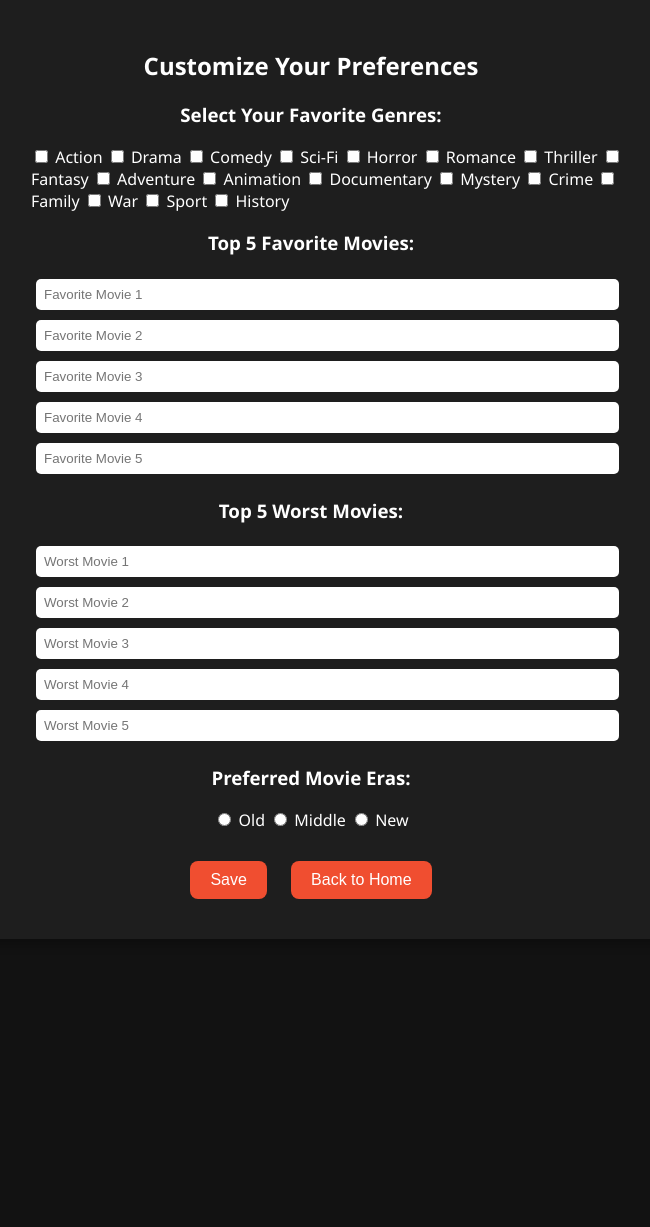
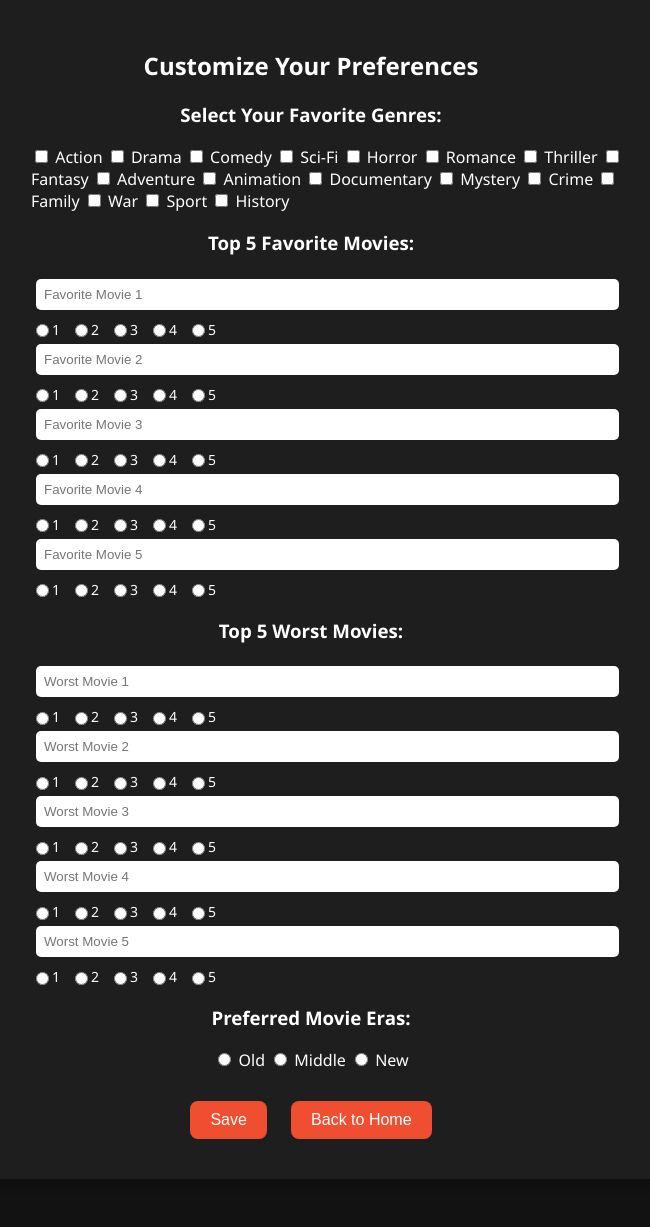
Before and after one commit to LikhithReddyM/CinePrompt, a Flask app: a page that uses templates/preferences.html in a window 1280 px wide. Shown: the part 49-1276 px from the top of the page, without its empty margins (329-979 px from the left). Before the commit the page ends 948 px from the top, so only its background shows below. Run offline with Flask 3, Linux system fonts and the light colour scheme.

Commit message:
Added radio button ratings and updated json

```diff
--- a/static/preferences.js
+++ b/static/preferences.js
@@ -3,16 +3,33 @@
 document.addEventListener("DOMContentLoaded", () => {
     const username = document.getElementById("usernameInput").value;
 
+    const getMoviesWithRatings = (type) => {
+      return Array.from({ length: 5 }, (_, i) => {
+        const movieName = document.querySelector(`input[name="${type}${i + 1}"]`)?.value.trim();
+        const rating = document.querySelector(`input[name="${type}${i + 1}Rating"]:checked`)?.value;
+
+        if (movieName) {
+          return {
+            title: movieName,
+            rating: rating ? parseInt(rating) : null
+          };
+        }
+
+        return null;
+      }).filter(Boolean);
+    };
+
     document.getElementById("savePreferences").addEventListener("click", () => {
       const genres = [...document.querySelectorAll('input[name="genre"]:checked')].map(input => input.value);
-      const favMovies = [1, 2, 3].map(i => document.querySelector(`input[name="favMovie${i}\"]`)?.value.trim()).filter(Boolean);
-      const worstMovies = [1, 2, 3].map(i => document.querySelector(`input[name="worstMovie${i}\"]`)?.value.trim()).filter(Boolean);
+      const favMovies = getMoviesWithRatings("favMovie");     // updated line
+      const worstMovies = getMoviesWithRatings("worstMovie"); // updated line
       const era = document.querySelector('input[name="era"]:checked')?.value || '';
 
       const data = {
         username,
         timestamp: new Date().toISOString()
       };
+
       if (genres.length) data.genres = genres;
       if (favMovies.length) data.favMovies = favMovies;
       if (worstMovies.length) data.worstMovies = worstMovies;
--- a/static/styles.css
+++ b/static/styles.css
@@ -97,3 +97,17 @@ body {
     from { opacity: 0; }
     to   { opacity: 1; }
   }
+
+  .rating-group {
+    margin-top: 5px;
+    display: flex;
+    gap: 10px;
+    align-items: center;
+    flex-wrap: wrap;
+  }
+
+  .rating-group label {
+    display: flex;
+    align-items: center;
+    font-size: 14px;
+  }
--- a/templates/preferences.html
+++ b/templates/preferences.html
@@ -37,20 +37,118 @@
 
     <h3>Top 5 Favorite Movies:</h3>
     <div class="input-list">
+      <div class="movie-input">
         <input type="text" name="favMovie1" placeholder="Favorite Movie 1">
+        <div class="rating-group">
+          <label><input type="radio" name="favMovie1Rating" value="1"> 1</label>
+          <label><input type="radio" name="favMovie1Rating" value="2"> 2</label>
+          <label><input type="radio" name="favMovie1Rating" value="3"> 3</label>
+          <label><input type="radio" name="favMovie1Rating" value="4"> 4</label>
+          <label><input type="radio" name="favMovie1Rating" value="5"> 5</label>
+        </div>
+      </div>
+
+      <div class="movie-input">
         <input type="text" name="favMovie2" placeholder="Favorite Movie 2">
+        <div class="rating-group">
+          <label><input type="radio" name="favMovie2Rating" value="1"> 1</label>
+          <label><input type="radio" name="favMovie2Rating" value="2"> 2</label>
+          <label><input type="radio" name="favMovie2Rating" value="3"> 3</label>
+          <label><input type="radio" name="favMovie2Rating" value="4"> 4</label>
+          <label><input type="radio" name="favMovie2Rating" value="5"> 5</label>
+        </div>
+      </div>
+
+      <div class="movie-input">
         <input type="text" name="favMovie3" placeholder="Favorite Movie 3">
+        <div class="rating-group">
+          <label><input type="radio" name="favMovie3Rating" value="1"> 1</label>
+          <label><input type="radio" name="favMovie3Rating" value="2"> 2</label>
+          <label><input type="radio" name="favMovie3Rating" value="3"> 3</label>
+          <label><input type="radio" name="favMovie3Rating" value="4"> 4</label>
+          <label><input type="radio" name="favMovie3Rating" value="5"> 5</label>
+        </div>
+      </div>
+
+      <div class="movie-input">
         <input type="text" name="favMovie4" placeholder="Favorite Movie 4">
+        <div class="rating-group">
+          <label><input type="radio" name="favMovie4Rating" value="1"> 1</label>
+          <label><input type="radio" name="favMovie4Rating" value="2"> 2</label>
+          <label><input type="radio" name="favMovie4Rating" value="3"> 3</label>
+          <label><input type="radio" name="favMovie4Rating" value="4"> 4</label>
+          <label><input type="radio" name="favMovie4Rating" value="5"> 5</label>
+        </div>
+      </div>
+
+      <div class="movie-input">
         <input type="text" name="favMovie5" placeholder="Favorite Movie 5">
+        <div class="rating-group">
+          <label><input type="radio" name="favMovie5Rating" value="1"> 1</label>
+          <label><input type="radio" name="favMovie5Rating" value="2"> 2</label>
+          <label><input type="radio" name="favMovie5Rating" value="3"> 3</label>
+          <label><input type="radio" name="favMovie5Rating" value="4"> 4</label>
+          <label><input type="radio" name="favMovie5Rating" value="5"> 5</label>
+        </div>
+      </div>
     </div>
 
     <h3>Top 5 Worst Movies:</h3>
     <div class="input-list">
+      <div class="movie-input">
         <input type="text" name="worstMovie1" placeholder="Worst Movie 1">
+        <div class="rating-group">
+          <label><input type="radio" name="worstMovie1Rating" value="1"> 1</label>
+          <label><input type="radio" name="worstMovie1Rating" value="2"> 2</label>
+          <label><input type="radio" name="worstMovie1Rating" value="3"> 3</label>
+          <label><input type="radio" name="worstMovie1Rating" value="4"> 4</label>
+          <label><input type="radio" name="worstMovie1Rating" value="5"> 5</label>
+        </div>
+      </div>
+
+      <div class="movie-input">
         <input type="text" name="worstMovie2" placeholder="Worst Movie 2">
+        <div class="rating-group">
+          <label><input type="radio" name="worstMovie2Rating" value="1"> 1</label>
+          <label><input type="radio" name="worstMovie2Rating" value="2"> 2</label>
+          <label><input type="radio" name="worstMovie2Rating" value="3"> 3</label>
+          <label><input type="radio" name="worstMovie2Rating" value="4"> 4</label>
+          <label><input type="radio" name="worstMovie2Rating" value="5"> 5</label>
+        </div>
+      </div>
+
+      <div class="movie-input">
         <input type="text" name="worstMovie3" placeholder="Worst Movie 3">
+        <div class="rating-group">
+          <label><input type="radio" name="worstMovie3Rating" value="1"> 1</label>
+          <label><input type="radio" name="worstMovie3Rating" value="2"> 2</label>
+          <label><input type="radio" name="worstMovie3Rating" value="3"> 3</label>
+          <label><input type="radio" name="worstMovie3Rating" value="4"> 4</label>
+          <label><input type="radio" name="worstMovie3Rating" value="5"> 5</label>
+        </div>
+      </div>
+
+      <div class="movie-input">
         <input type="text" name="worstMovie4" placeholder="Worst Movie 4">
+        <div class="rating-group">
+          <label><input type="radio" name="worstMovie4Rating" value="1"> 1</label>
+          <label><input type="radio" name="worstMovie4Rating" value="2"> 2</label>
+          <label><input type="radio" name="worstMovie4Rating" value="3"> 3</label>
+          <label><input type="radio" name="worstMovie4Rating" value="4"> 4</label>
+          <label><input type="radio" name="worstMovie4Rating" value="5"> 5</label>
+        </div>
+      </div>
+
+      <div class="movie-input">
         <input type="text" name="worstMovie5" placeholder="Worst Movie 5">
+        <div class="rating-group">
+          <label><input type="radio" name="worstMovie5Rating" value="1"> 1</label>
+          <label><input type="radio" name="worstMovie5Rating" value="2"> 2</label>
+          <label><input type="radio" name="worstMovie5Rating" value="3"> 3</label>
+          <label><input type="radio" name="worstMovie5Rating" value="4"> 4</label>
+          <label><input type="radio" name="worstMovie5Rating" value="5"> 5</label>
+        </div>
+      </div>
     </div>
 
     <h3>Preferred Movie Eras:</h3>
```
Also changed, not shown: data.json (+55 -0 lines). Lines whose indentation alone changed are shown as unchanged.
